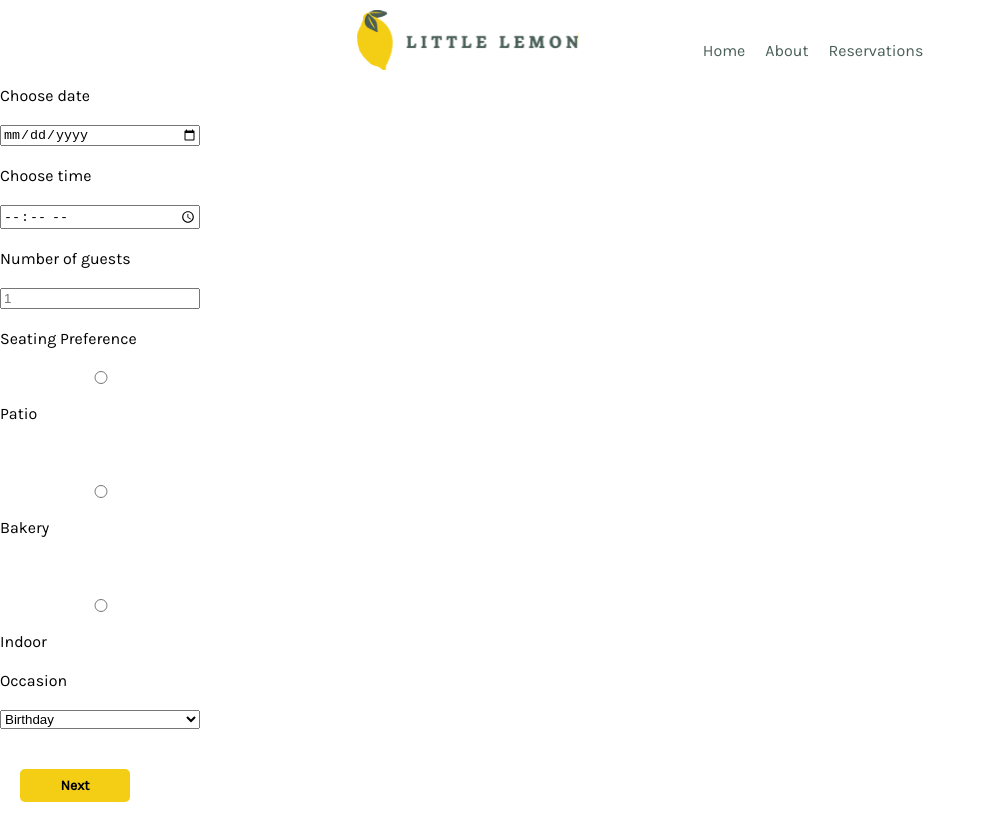
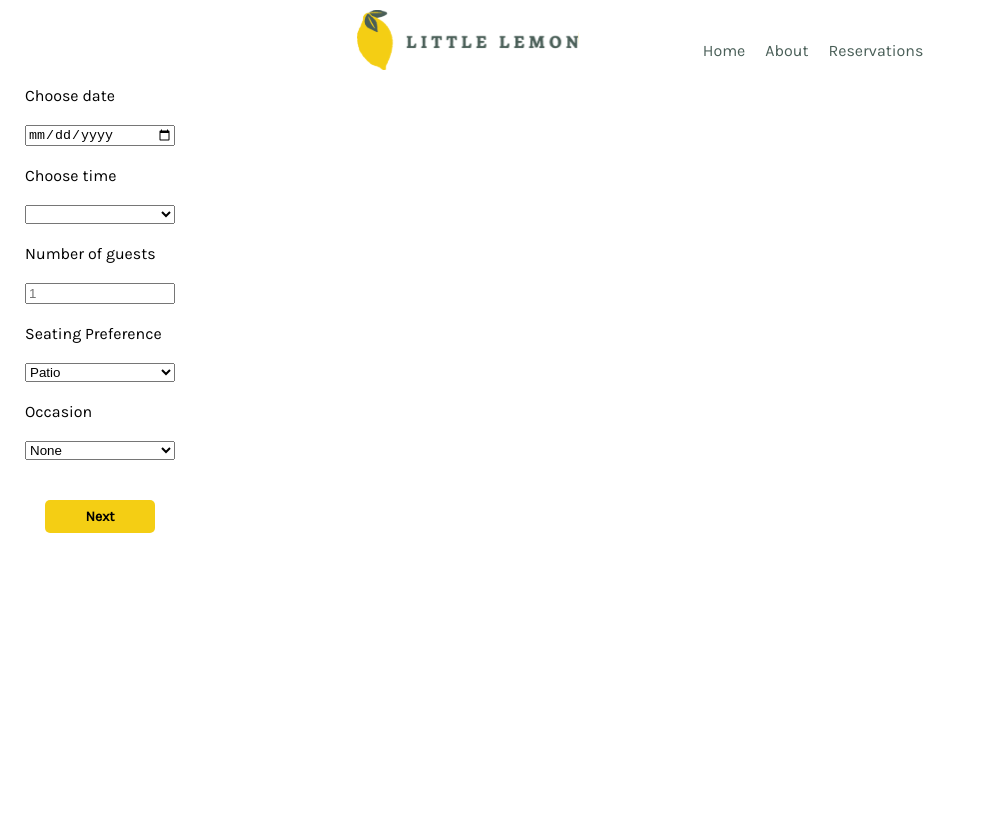
Before and after one commit to mmarreddy/meta-capstone, a React (Create React App) app in the folder my-website/: page /reservations in a window 1280 px wide. Shown: the whole page, without its empty margins (0-986 px from the left). After the commit the page ends 800 px from the top, so only its background shows below. Built offline with nearby package versions, Linux system fonts and the light colour scheme; a web font is replaced by a local one.

Commit message:
updateReservations

```diff
--- a/my-website/src/components/BookingForm.js
+++ b/my-website/src/components/BookingForm.js
@@ -1,32 +1,35 @@
 import React from 'react'
 import Button from './Button';
+import { useState } from 'react';
 
-function BookingForm(props) {
-    return (
-        <form style={{display: "grid", maxWidth: "200px", gap: "20px"}}>
+function BookingForm({availableTimes, dispatch}) {
+
+        //state management
+        const [date, setDate] = useState('');
+        const [time, setTime] = useState('');
+        const [guests, setGuests] = useState('');
+        const [seating, setSeating] = useState('Patio');
+        const [occasion, setOccasion] = useState('None');
+
+
+        return (
+        <form className="" style={{display: "grid", maxWidth: "200px", gap: "20px", justifyContent:"center"}}>
         <label htmlFor="res-date">Choose date</label>
-        <input type="date" id="res-date" required/>
+        <input type="date" id="res-date" value={date} onChange={(e) => setDate(e.target.value)} required/>
         <label htmlFor="res-time">Choose time</label>
-        <input type="time" id="res-time" required/>
-        {/* <select id="res-time ">
-           <option>5:30 PM</option>
-           <option>6:00 PM</option>
-           <option>7:00 PM</option>
-           <option>7:30 PM</option>
-           <option>8:00 PM</option>
-           <option>8:45 PM</option>
-        </select> */}
+        <select id="res-time" value={time} onChange={(e) => setTime(e.target.value)}required>
+           {availableTimes}
+        </select>
         <label htmlFor="guests">Number of guests</label>
-        <input type="number" placeholder="1" min="1" max="10" id="guests" required/>
+        <input type="number" placeholder="1" min="1" max="10" id="guests" value={guests} onChange={(e) => setGuests(e.target.value)}required/>
         <label htmlFor="seating">Seating Preference</label>
-            <input type="radio" id="patio" name="seating" value="HTML"/>
-            <label htmlFor="patio">Patio</label><br/>
-            <input type="radio" id="bakery" name="seating" value="Bakery"/>
-            <label htmlFor="bakery">Bakery</label><br/>
-            <input type="radio" id="Indoor" name="seating" value="Indoor"/>
-            <label htmlFor="Indoor">Indoor</label>
+        <select id="seating" value={seating} onChange={(e)=> setSeating(e.target.value)}>
+                <option value="Patio">Patio</option>
+                <option value="Bakery">Bakery</option>
+                <option value="Indoor">Indoor</option>
+            </select>
         <label htmlFor="occasion">Occasion</label>
-        <select id="occasion">
+        <select id="occasion" value={occasion} onChange={(e)=> setOccasion(e.target.value)}>
            <option>Birthday</option>
            <option>Anniversary</option>
            <option>None</option>
@@ -35,4 +38,7 @@ function BookingForm(props) {
      </form>
     );
   }
+
+
+
   export default BookingForm;
--- a/my-website/src/components/Reservation.js
+++ b/my-website/src/components/Reservation.js
@@ -1,8 +1,35 @@
-import React from 'react'
+import React, { useReducer} from 'react'
 import BookingForm from './BookingForm';
+
+function updateTimes(state, action) {
+  switch (action.type) {
+    case 'UPDATE_TIMES':
+        // You can update the state here based on the action
+        // For now, let's just return the initial times array
+        return action.times;
+    default:
+        return state;
+  }
+}
+
+
 function Reservation() {
+
+  const initializeTimes = () => {
+    return ([
+      "5:40 PM",
+      '6:05 PM',
+      '7:00 PM',
+      '7:30 PM',
+      '8:00 PM',
+      '8:45 PM'
+    ])
+  }
+
+  const [availableTimes, dispatch] = useReducer(updateTimes, initializeTimes)
+
     return (
-      <BookingForm/>
+      <BookingForm availableTimes={availableTimes} dispatch={dispatch} />
     );
   }
   export default Reservation;
```
